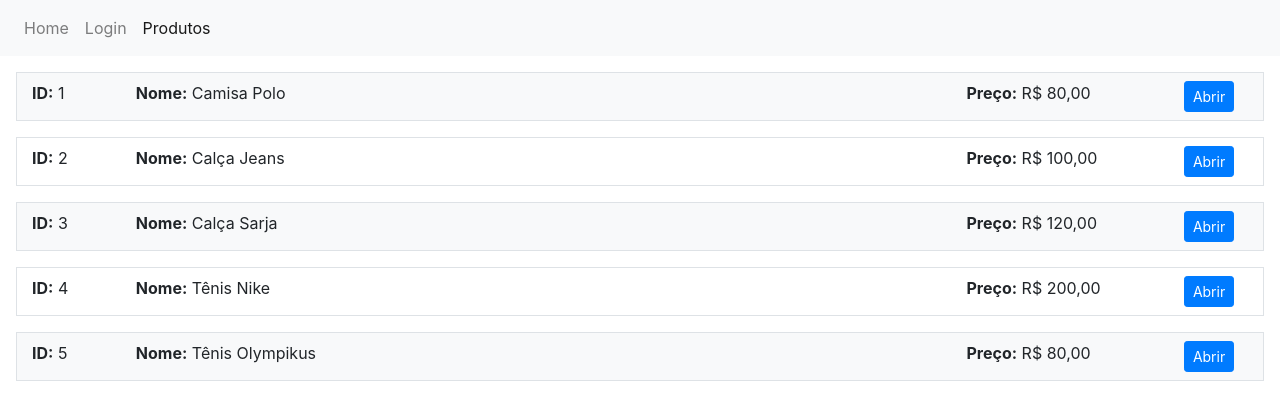
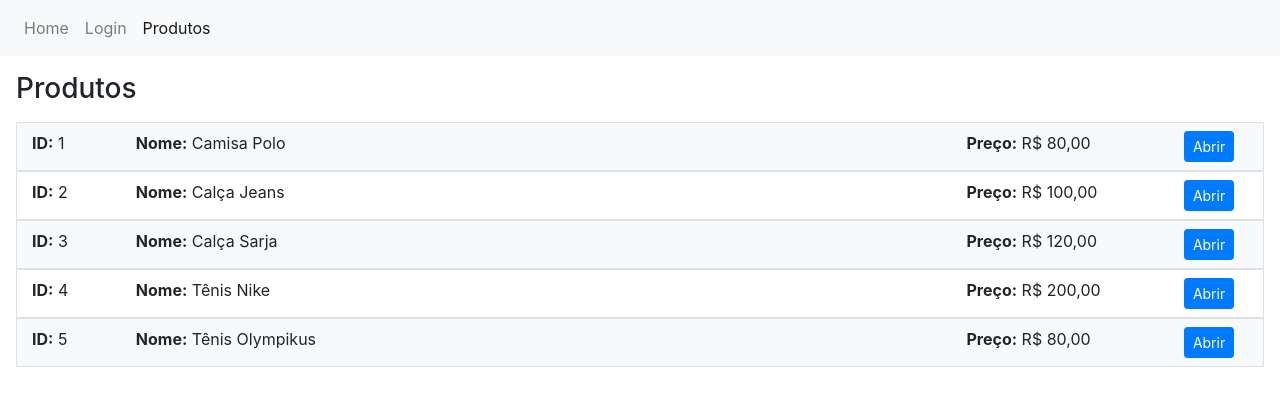
Before and after one commit to samuk159/apresentacao-angular-rotas, an Angular app: page /produtos in a window 1280 px wide. Shown: the top 420 px of the page. Built offline with nearby package versions, Linux system fonts and the light colour scheme.

Commit message:
adicionado botão de voltar no componente de produto não encontrado

```diff
--- a/src/app/views/produtos/lista-produtos/lista-produtos.component.html
+++ b/src/app/views/produtos/lista-produtos/lista-produtos.component.html
@@ -1,5 +1,6 @@
+<div class="m-3"><h3>Produtos</h3></div>
 <div *ngFor="let produto of produtos; let i = index"
-  class="row py-2 mx-0 border mt-3 mx-3" [class.bg-light]="i % 2 == 0">
+  class="row py-2 mx-0 border mx-3" [class.bg-light]="i % 2 == 0">
   <div class="col-1">
     <span class="font-weight-bold">ID:</span> {{produto.id}}
   </div>
--- a/src/app/views/produtos/produto-nao-encontrado/produto-nao-encontrado.component.html
+++ b/src/app/views/produtos/produto-nao-encontrado/produto-nao-encontrado.component.html
@@ -1,3 +1,9 @@
-<p>
-  produto-nao-encontrado works!
-</p>
+<div class="m-3">
+  <p>
+    Produto não encontrado
+  </p>
+  <button [routerLink]="['..']"
+    class="btn btn-primary btn-sm mr-3 table-button">
+    <span>Voltar</span>
+  </button>
+</div>
--- a/src/app/views/produtos/produto-nao-encontrado/produto-nao-encontrado.component.ts
+++ b/src/app/views/produtos/produto-nao-encontrado/produto-nao-encontrado.component.ts
@@ -1,4 +1,5 @@
 import { Component, OnInit } from '@angular/core';
+import { ActivatedRoute } from '@angular/router';
 
 @Component({
   selector: 'app-produto-nao-encontrado',
```
